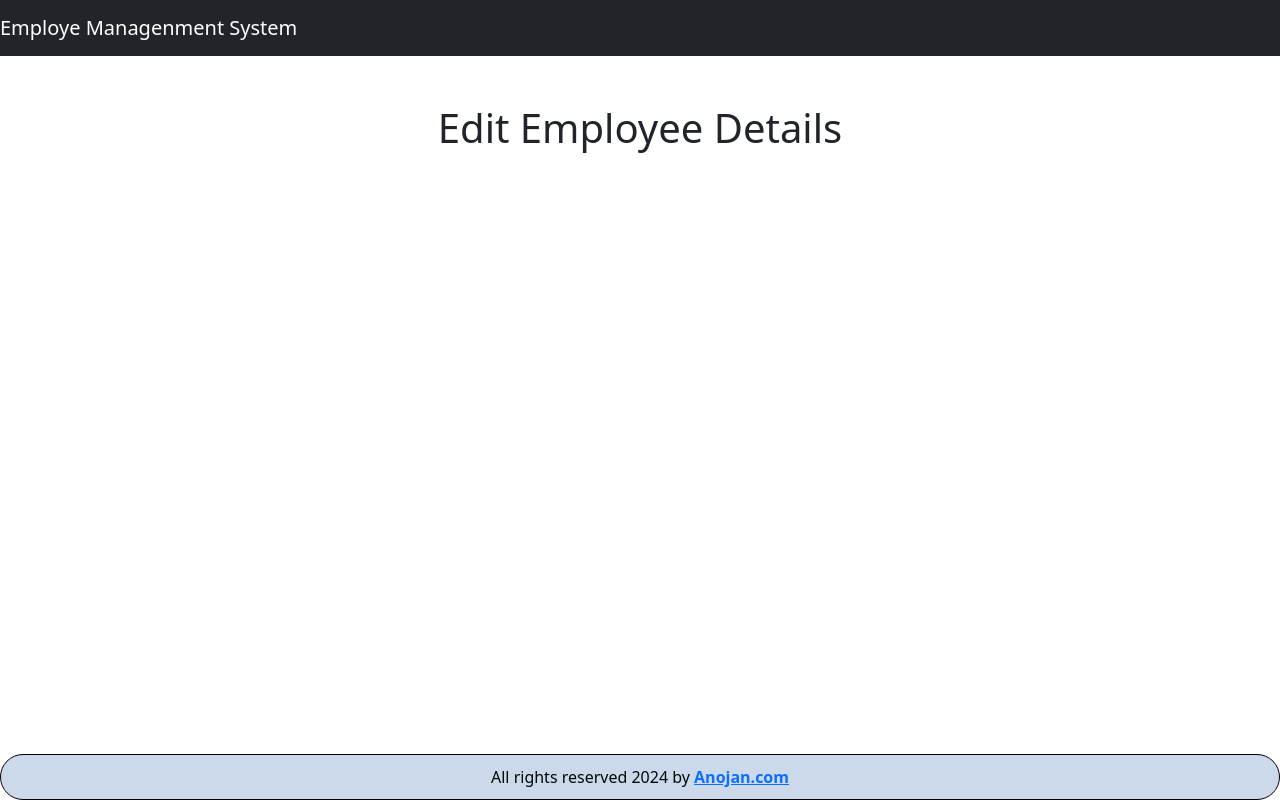
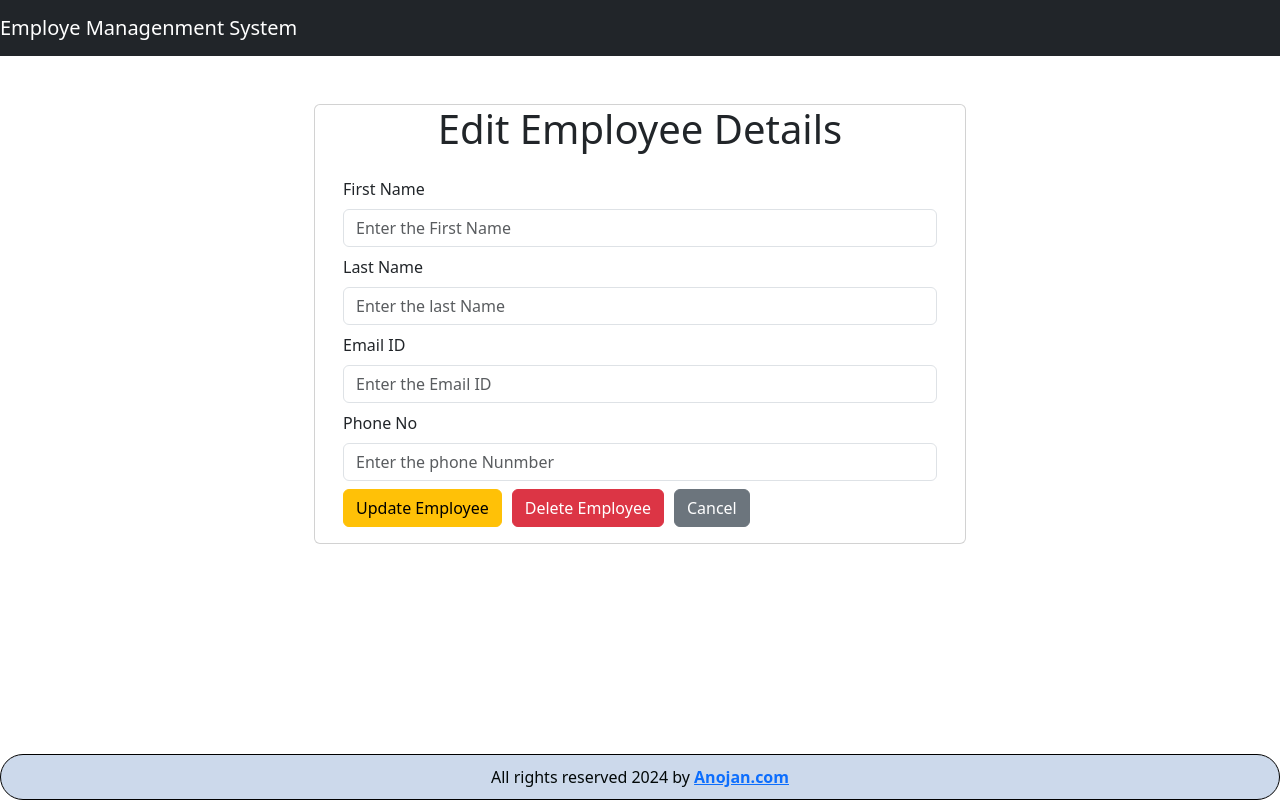
Before and after one commit to AnochAno/EM_System, a React (Create React App) app in the folder Front-End_Ems/ui/: page /Edit-employees in a window 1280 px wide. Built offline with nearby package versions, Linux system fonts and the light colour scheme.

Commit message:
Edit page Added

```diff
--- a/Front-End_Ems/ui/src/App.css
+++ b/Front-End_Ems/ui/src/App.css
@@ -13,3 +13,9 @@
 .button-container {
   text-align: left;
 }
+#updateButton {
+  margin-right: 10px; /* Adjust the margin as needed */
+}
+#deleteButton{
+  margin-right: 10px;
+}
--- a/Front-End_Ems/ui/src/Components/EditEmployee.js
+++ b/Front-End_Ems/ui/src/Components/EditEmployee.js
@@ -1,4 +1,17 @@
+import { Container } from '@mui/material'
 import React from 'react'
+import { styled } from '@mui/material/styles';
+import Box from '@mui/material/Box';
+import Paper from '@mui/material/Paper';
+import Grid from '@mui/material/Grid';
+
+const Item = styled(Paper)(({ theme }) => ({
+  backgroundColor: theme.palette.mode === 'dark' ? '#1A2027' : '#fff',
+  ...theme.typography.body2,
+  padding: theme.spacing(1),
+  textAlign: 'center',
+  color: theme.palette.text.secondary,
+}));
 
 
 const EditEmployee = () => {
@@ -6,9 +19,41 @@ const EditEmployee = () => {
 
 
   return (
-    <div>
-      <h1 style={{textAlign:"center"}}>Edit Employee Details</h1>
-    </div>
+    <>
+               <div className='row'>
+        <div className='card col-md-6 offset-md-3 offset-md-3'>
+        <div>
+            <h1 style={{textAlign:"center"}}>Edit Employee Details</h1>
+        </div>
+          <div className='card-body'>
+            <form className='form-group mb-2'>
+              <label className='form-label'>First Name</label>
+              <input type='text' placeholder='Enter the First Name' name='firstname' className='form-control' />
+            </form>
+            <form className='form-group mb-2'>
+              <label className='form-label'>Last Name</label>
+              <input type='text' placeholder='Enter the last Name' name='lastname'  className='form-control'  />
+            </form>
+            <form className='form-group mb-2'>
+              <label className='form-label'>Email ID</label>
+              <input type='email' placeholder='Enter the Email ID' name='emailID'  className='form-control'  />
+            </form>
+            <form className='form-group mb-2'>
+              <label className='form-label'>Phone No</label>
+              <input type='phone' placeholder='Enter the phone Nunmber' name='phone'  className='form-control'  />
+            </form>
+            <button type="button" id="updateButton" class="btn btn-warning">Update Employee</button>
+            <button type="button" id="deleteButton" class="btn btn-danger">Delete Employee</button>
+            <button type="button" id="cancelButton" class="btn btn btn-secondary">Cancel</button>
+
+
+          </div>
+
+        </div>
+      </div>
+
+
+      </>
   )
 }
 
```
